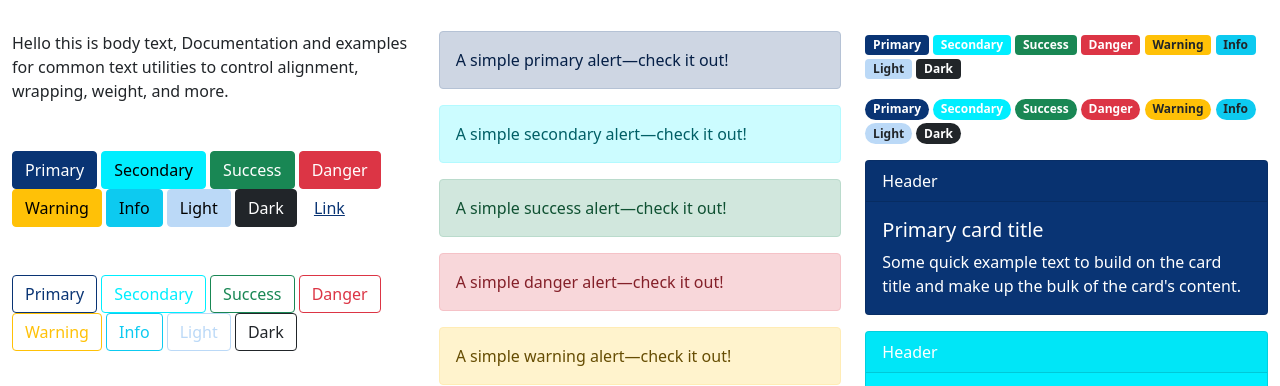
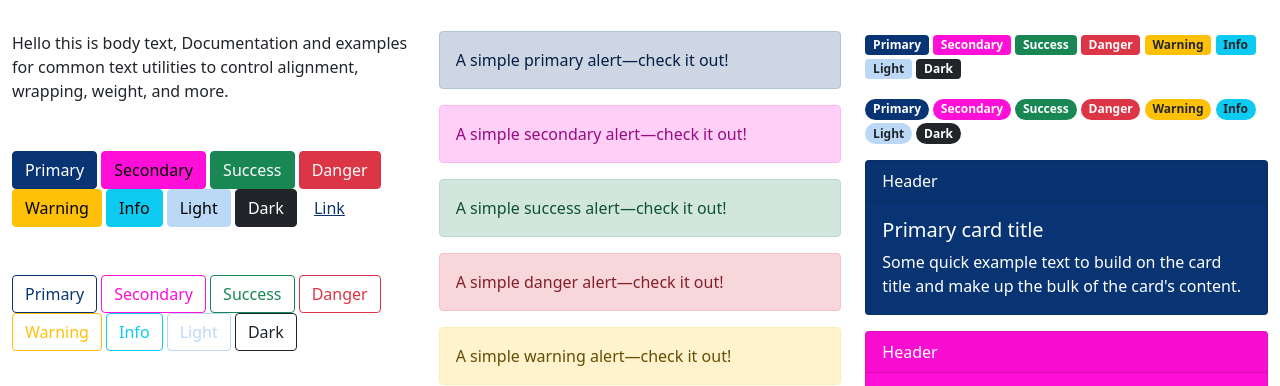
Before and after one commit to ChainRxn12/portfolio2.0, a website: page theming-kit.html in a window 1280 px wide. Shown: the part 57-443 px from the top of the page. Drawn offline with nearby package versions, Linux system fonts and the light colour scheme.

Commit message:
changing default colors in in custom.scss

```diff
--- a/scss/_custom.scss
+++ b/scss/_custom.scss
@@ -1,7 +1,7 @@
 // MY THEME COLORS
 $blue-dark: #093474;
-$blue-light: #0fbbff;
-$teal:    #00eeff;
+$blue-light: #00eeff;
+$hot-pink: #ff0fd7;
 
 
 // WHITE AND GRAY COLORS
@@ -19,7 +19,7 @@ $black:    #000 ;
 
 
 $primary:       $blue-dark;
-$secondary:     $teal;
+$secondary:     $hot-pink;
 
 // ACCORDION OVERRIDES
 $accordion-icon-color:                    $primary;
```
Also changed, not shown: assets/css/style.css, 1 other file.
